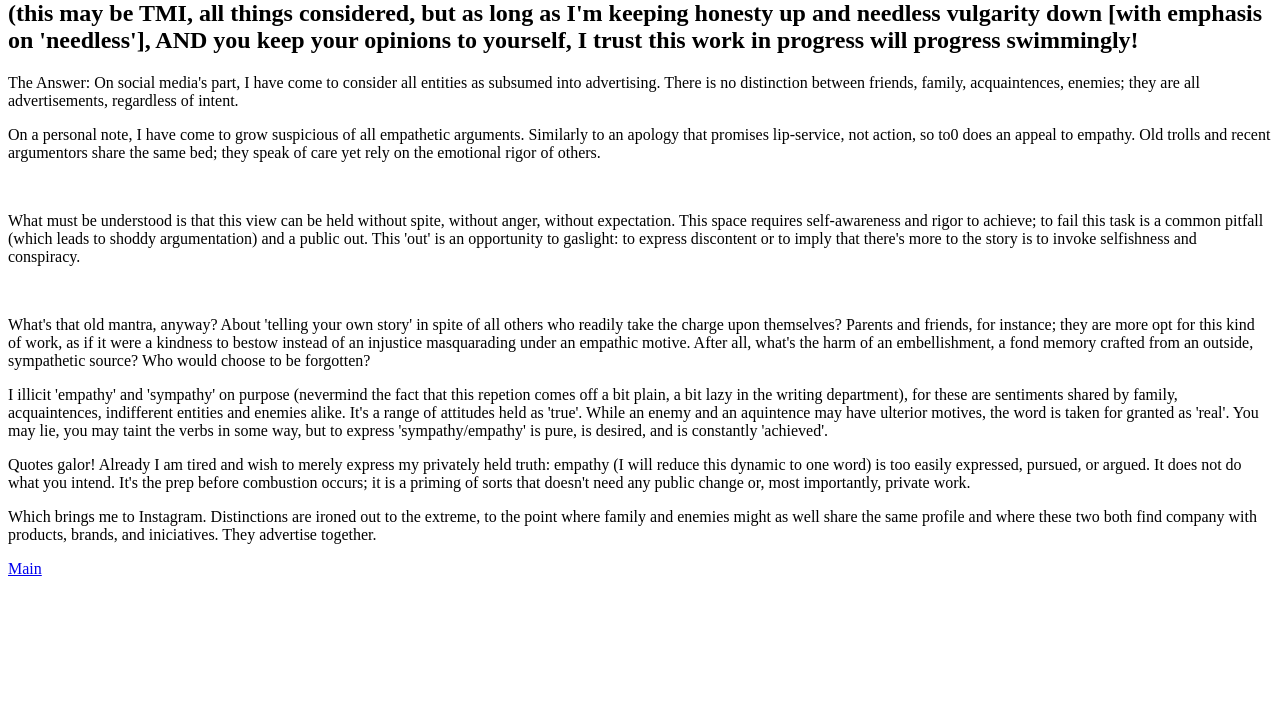
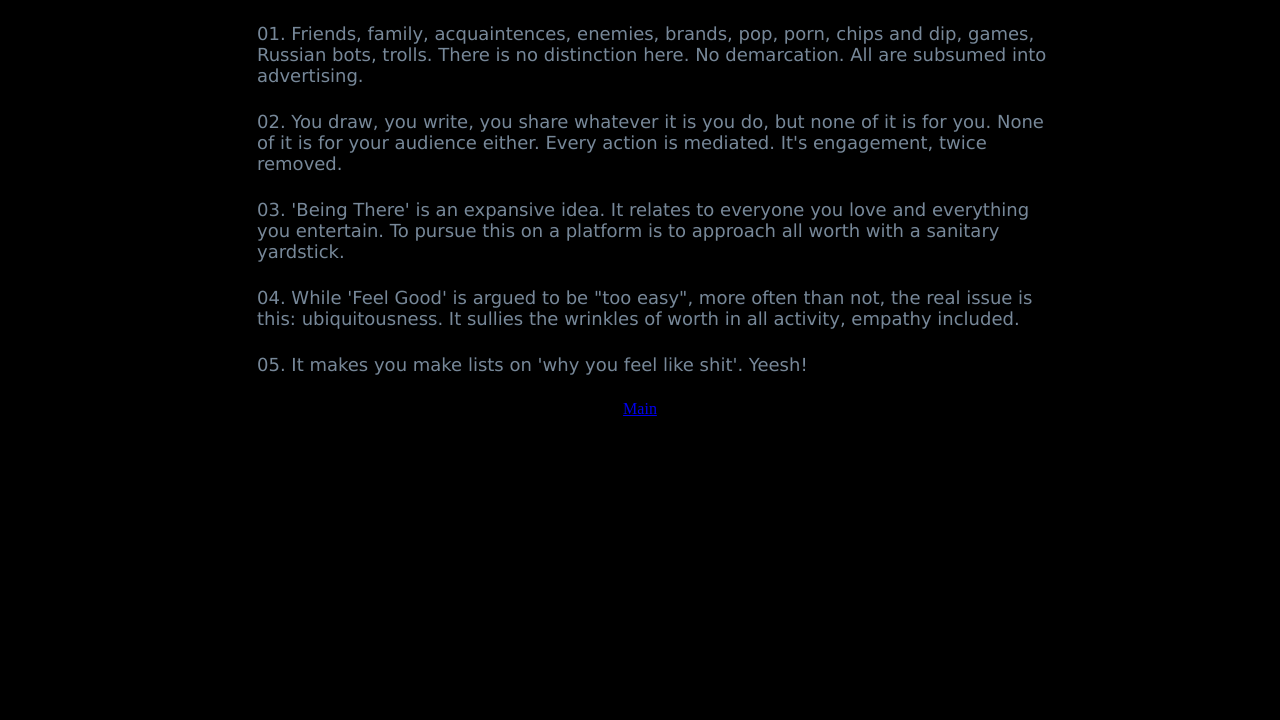
Before and after one commit to nlapole/nlapole.github.io, a plain HTML site: page w1.html in a window 1280 px wide. Shown: the part 80-800 px from the top of the page. Drawn offline with Linux system fonts and the light colour scheme.

Commit message:
progress!
-<a> does unique image sizing with @media...
-general @media applied to Insta list and index.html
-1st cartoon uploaded!
-Instagram balking refined to a list instead of a vague screed.

```diff
--- a/w1.html
+++ b/w1.html
@@ -5,46 +5,63 @@
     <meta http-equiv="X-UA-Compatible" content="IE=edge">
     <meta name="viewport" content="width=device-width, initial-scale=1.0">
     <title>w1</title>
+    <style>
+        body {
+            background-color: black;
+            width: 70%;
+            margin: auto;
+        }
+        h1 {
+            font-family: Tahoma;
+            color: lightslategray;
+            font-size: 24px;
+            text-align: center;
+            padding:16px;
+             border: 1px lightslategray dashed;
+        }
+        li {
+            font-family: Verdana;
+            color: lightslategray;
+            font-size: 18px;
+            text-align: left;
+            list-style:decimal-leading-zero inside;
+            margin-left: 0px;
+            margin: 25px;
+        }
+
+        a {
+            text-align: center;
+        }
+        @media (max-width: 600px) {
+            body{
+              background-color: black;
+              width: 100%;
+              margin: auto;
+            }
+            li {
+                margin-left: 0px;
+            }
+        }
+
+    </style>
 </head>
 <body>
     <h1>Why I Left Instagram</h1>
-    <h2>(this may be TMI, all things considered, but as long as I'm keeping honesty up and needless vulgarity down [with emphasis on 'needless'], AND you keep your opinions to yourself, I trust this work in progress will progress swimmingly!</h2>
-    <p>The Answer: On social media's part, I have come to consider all entities
-    as subsumed into advertising. There is no distinction between friends,
-    family, acquaintences, enemies; they are all advertisements, regardless of
-    intent.</p>
-    <p>On a personal note, I have come to grow suspicious of all empathetic
-    arguments. Similarly to an apology that promises lip-service, not action, so
-    to0 does an appeal to empathy. Old trolls and recent argumentors share the
-    same bed; they speak of care yet rely on the emotional rigor of others.</p>
-    <br>
-    <p>What must be understood is that this view can be held without spite,
-    without anger, without expectation. This space requires self-awareness and
-    rigor to achieve; to fail this task is a common pitfall (which leads to
-    shoddy argumentation) and a public out. This 'out' is an opportunity to
-    gaslight: to express discontent or to imply that there's more to the story
-    is to invoke selfishness and conspiracy.</p>
-    <br>
-    <p>What's that old mantra, anyway? About 'telling your own story' in spite
-    of all others who readily take the charge upon themselves? Parents and
-    friends, for instance; they are more opt for this kind of work, as if it were a kindness to
-    bestow instead of an injustice masquarading under an empathic motive. After all, what's the
-    harm of an embellishment, a fond memory crafted from an outside, sympathetic source? Who
-    would choose to be forgotten?</p>
-    <p>I illicit 'empathy' and 'sympathy' on purpose (nevermind the fact that
-    this repetion comes off a bit plain, a bit lazy in the writing department),
-    for these are sentiments shared by family, acquaintences, indifferent
-    entities and enemies alike. It's a range of attitudes held as 'true'. While
-    an enemy and an aquintence may have ulterior motives, the word is taken for
-    granted as 'real'. You may lie, you may taint the verbs in some way, but to
-    express 'sympathy/empathy' is pure, is desired, and is constantly
-    'achieved'.</p>
-    <p>Quotes galor! Already I am tired and wish to merely express my privately
-    held truth: empathy (I will reduce this dynamic to one word) is too easily
-    expressed, pursued, or argued. It does not do what you intend. It's the
-    prep before combustion occurs; it is a priming of sorts that doesn't need
-    any public change or, most importantly, private work.</p>
-    <p>Which brings me to Instagram. Distinctions are ironed out to the extreme, to the point where family and enemies might as well share the same profile and where these two both find company with products, brands, and iniciatives. They advertise together.</p>
+    <ol>
+        <li>Friends, family, acquaintences, enemies, brands, pop, porn, chips and dip, games, Russian bots, trolls. There is no distinction
+        here. No demarcation. All are subsumed into advertising.</li>
+        <li>You draw, you write, you share whatever it is you do, but none of it
+        is for you. None of it is for your audience either. Every action is
+        mediated. It's engagement, twice removed.</li>
+        <li>'Being There' is an expansive idea. It relates to everyone you
+        love and everything you entertain. To pursue this on a platform is to
+        approach all worth with a sanitary yardstick.</li>
+        <li>While 'Feel Good' is argued to be "too easy", more often than not,
+        the real issue is this: ubiquitousness. It sullies the wrinkles of worth
+        in all activity, empathy included.</li>
+        <li>It makes you make lists on 'why you feel like shit'. Yeesh!</li>
+        </ol>
+
     <a href="index.html"><p>Main</p></a>
 </body>
 </html>
```
Also changed, not shown: index.html (+3 -3 lines), style.css (+23 -2 lines), images/cartoons4web/01_Cicadidas_04.17.21.png (added).
